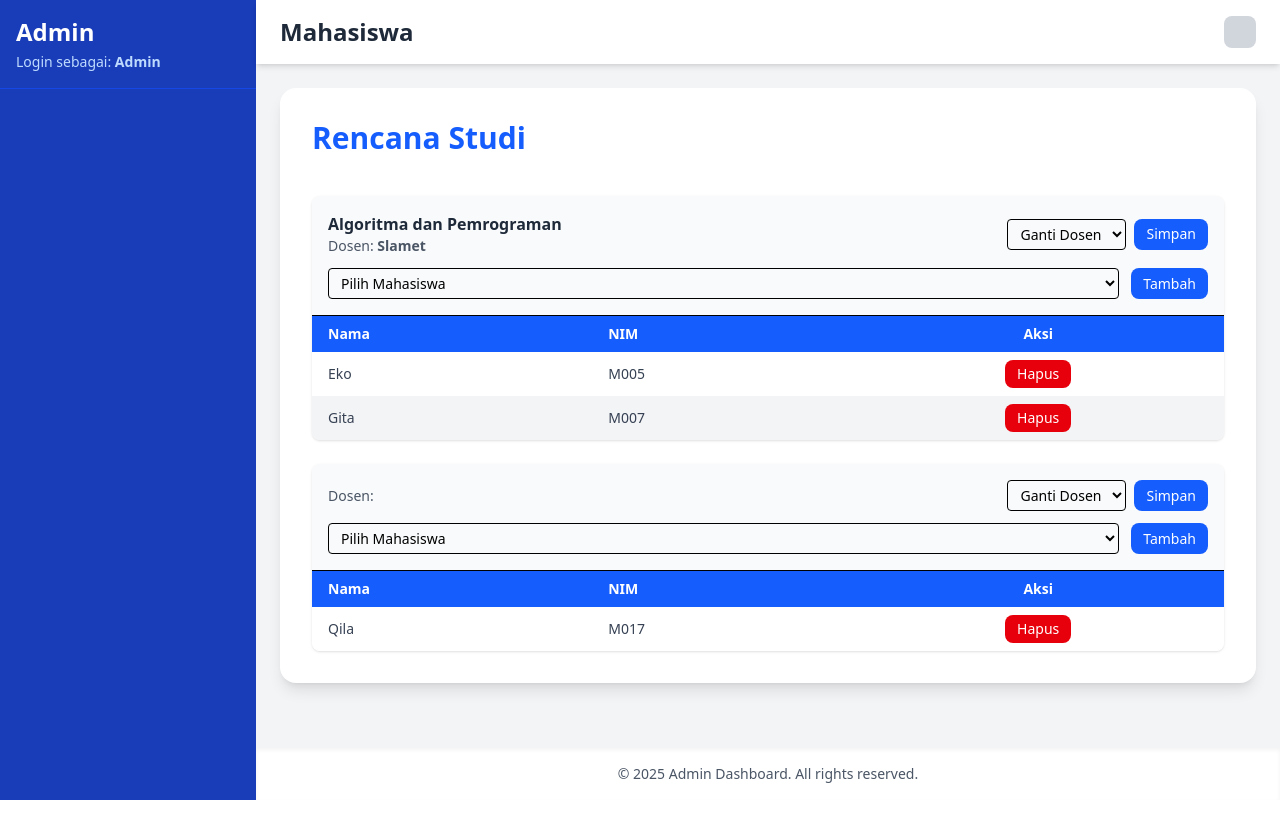
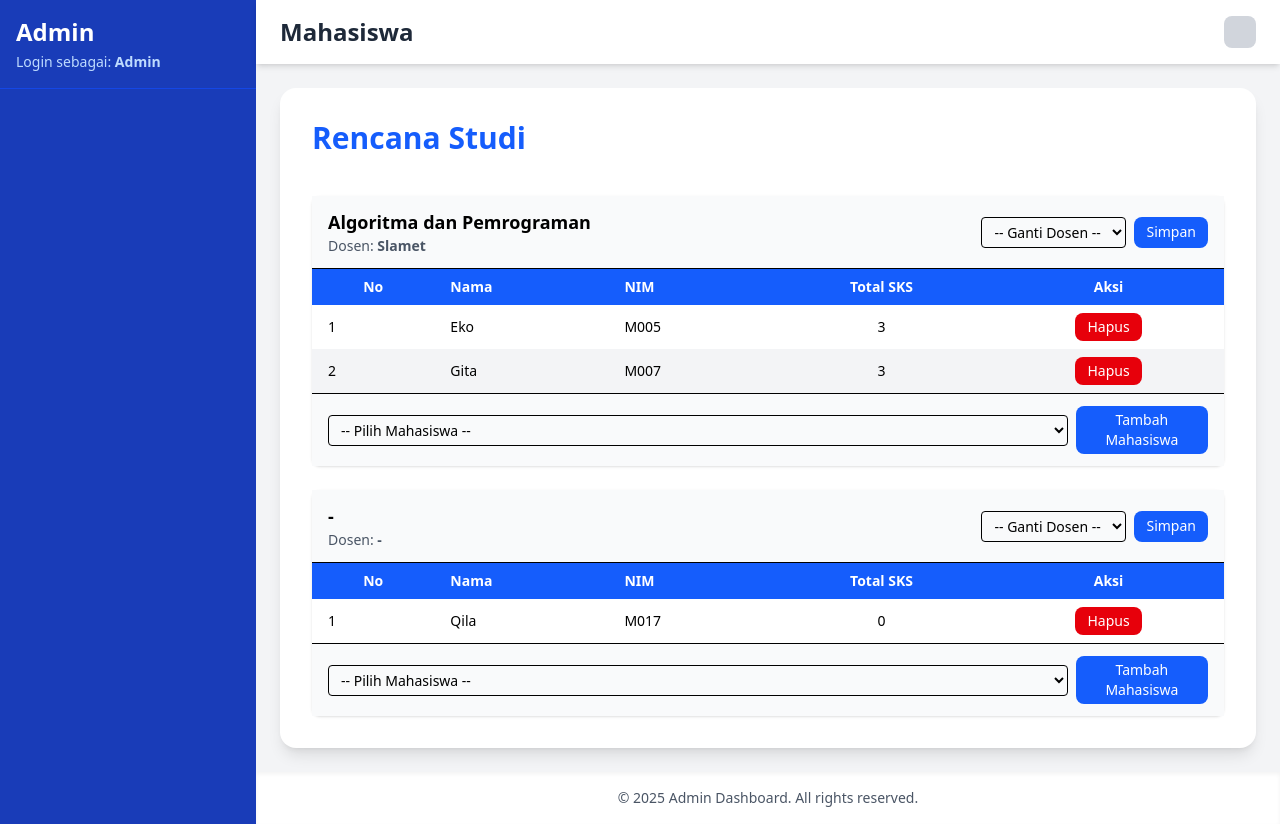
Before and after one commit to Dhiooonn/Pemrograman-sisi-klien, a React (Vite) app in the folder Project-ReactJS/: page /admin/rencana-studi in a window 1280 px wide. Before the commit the page ends 800 px from the top, so only its background shows below. Built offline with nearby package versions, Linux system fonts and the light colour scheme; data requests are answered from the project's data file; sample sign-in values are in the browser's storage.

Commit message:
feat: perbaikan RecanaStudi

```diff
--- a/Project-ReactJS/db.json
+++ b/Project-ReactJS/db.json
@@ -168,7 +168,8 @@
       "mata_kuliah_id": "2",
       "dosen_id": "3",
       "mahasiswa_ids": [
-        17
+        17,
+        "17"
       ],
       "id": 2
     }
--- a/Project-ReactJS/src/Pages/Admin/RencanaStudi/RencanaStudi.jsx
+++ b/Project-ReactJS/src/Pages/Admin/RencanaStudi/RencanaStudi.jsx
@@ -22,6 +22,7 @@ import { toastError, toastSuccess } from "@/Utils/Helpers/ToastHelpers";
 import { confirmDelete } from "@/Utils/Helpers/SwalHelpers";
 
 const RencanaStudi = () => {
+  /* ================= STATE & DATA ================= */
   const { user } = useAuthStateContext();
 
   const [kelas, setKelas] = useState([]);
@@ -34,12 +35,13 @@ const RencanaStudi = () => {
   const [form, setForm] = useState({ mata_kuliah_id: "", dosen_id: "" });
   const [isModalOpen, setIsModalOpen] = useState(false);
 
+  /* ================= FETCH DATA ================= */
   useEffect(() => {
     fetchData();
   }, []);
 
   const fetchData = async () => {
-    const [resKelas, resDosen, resMahasiswa, resMatkul] =
+    const [resKelas, resDosen, resMahasiswa, resMataKuliah] =
       await Promise.all([
         getAllKelas(),
         getAllDosen(),
@@ -50,96 +52,125 @@ const RencanaStudi = () => {
     setKelas(resKelas.data);
     setDosen(resDosen.data);
     setMahasiswa(resMahasiswa.data);
-    setMataKuliah(resMatkul.data);
+    setMataKuliah(resMataKuliah.data);
   };
 
-  const getMaxSksMahasiswa = (id) =>
+  /* ================= FILTER MATKUL ================= */
+  const mataKuliahSudahDipakai = kelas.map((k) => k.mata_kuliah_id);
+  const mataKuliahBelumAdaKelas = mataKuliah.filter(
+    (m) => !mataKuliahSudahDipakai.includes(m.id)
+  );
+
+  /* ================= UTIL SKS ================= */
+  const getMaxSks = (id) =>
     mahasiswa.find((m) => m.id === id)?.max_sks || 0;
 
-  const getMaxSksDosen = (id) =>
+  const getDosenMaxSks = (id) =>
     dosen.find((d) => d.id === id)?.max_sks || 0;
 
-  const handleAddMahasiswa = async (kls, mhsId) => {
+  /* ================= HANDLER ================= */
+  const handleAddMahasiswa = async (kelasItem, mhsId) => {
     if (!mhsId) return;
 
-    const sksMatkul =
-      mataKuliah.find((m) => m.id === kls.mata_kuliah_id)?.sks || 0;
+    const sks =
+      mataKuliah.find((m) => m.id === kelasItem.mata_kuliah_id)?.sks || 0;
 
-    const totalSks = kelas
+    const totalSksMahasiswa = kelas
       .filter((k) => k.mahasiswa_ids.includes(mhsId))
-      .reduce(
-        (sum, k) =>
-          sum +
-          (mataKuliah.find((m) => m.id === k.mata_kuliah_id)?.sks || 0),
-        0
-      );
+      .map(
+        (k) =>
+          mataKuliah.find((m) => m.id === k.mata_kuliah_id)?.sks || 0
+      )
+      .reduce((a, b) => a + b, 0);
 
-    if (totalSks + sksMatkul > getMaxSksMahasiswa(mhsId)) {
-      toastError("SKS mahasiswa melebihi batas");
+    const maxSks = getMaxSks(mhsId);
+
+    if (totalSksMahasiswa + sks > maxSks) {
+      toastError(`SKS melebihi batas maksimal (${maxSks})`);
       return;
     }
 
-    if (kls.mahasiswa_ids.includes(mhsId)) {
+    if (kelasItem.mahasiswa_ids.includes(mhsId)) {
       toastError("Mahasiswa sudah terdaftar");
       return;
     }
 
-    await updateKelas(kls.id, {
-      ...kls,
-      mahasiswa_ids: [...kls.mahasiswa_ids, mhsId],
+    await updateKelas(kelasItem.id, {
+      ...kelasItem,
+      mahasiswa_ids: [...kelasItem.mahasiswa_ids, mhsId],
     });
 
     toastSuccess("Mahasiswa ditambahkan");
-    setSelectedMhs((prev) => ({ ...prev, [kls.id]: "" }));
+    setSelectedMhs((prev) => ({ ...prev, [kelasItem.id]: "" }));
     fetchData();
   };
 
-  const handleDeleteMahasiswa = async (kls, mhsId) => {
-    await updateKelas(kls.id, {
-      ...kls,
-      mahasiswa_ids: kls.mahasiswa_ids.filter((id) => id !== mhsId),
+  const handleDeleteMahasiswa = async (kelasItem, mhsId) => {
+    await updateKelas(kelasItem.id, {
+      ...kelasItem,
+      mahasiswa_ids: kelasItem.mahasiswa_ids.filter(
+        (id) => id !== mhsId
+      ),
     });
+
     toastSuccess("Mahasiswa dihapus");
     fetchData();
   };
 
-  const handleChangeDosen = async (kls) => {
-    const dsnId = selectedDsn[kls.id];
+  const handleChangeDosen = async (kelasItem) => {
+    const dsnId = selectedDsn[kelasItem.id];
     if (!dsnId) return;
 
+    const totalSksDosen = kelas
+      .filter((k) => k.dosen_id === dsnId)
+      .map(
+        (k) =>
+          mataKuliah.find((m) => m.id === k.mata_kuliah_id)?.sks || 0
+      )
+      .reduce((a, b) => a + b, 0);
+
     const kelasSks =
-      mataKuliah.find((m) => m.id === kls.mata_kuliah_id)?.sks || 0;
+      mataKuliah.find((m) => m.id === kelasItem.mata_kuliah_id)?.sks || 0;
 
-    const totalSks = kelas
-      .filter((k) => k.dosen_id === dsnId)
-      .reduce(
-        (sum, k) =>
-          sum +
-          (mataKuliah.find((m) => m.id === k.mata_kuliah_id)?.sks || 0),
-        0
-      );
+    const maxSks = getDosenMaxSks(dsnId);
 
-    if (totalSks + kelasSks > getMaxSksDosen(dsnId)) {
-      toastError("SKS dosen melebihi batas");
+    if (totalSksDosen + kelasSks > maxSks) {
+      toastError(`Dosen melebihi batas maksimal SKS (${maxSks})`);
       return;
     }
 
-    await updateKelas(kls.id, { ...kls, dosen_id: dsnId });
+    await updateKelas(kelasItem.id, {
+      ...kelasItem,
+      dosen_id: dsnId,
+    });
+
     toastSuccess("Dosen diperbarui");
     fetchData();
   };
 
-  const handleDeleteKelas = (id) => {
+  const handleDeleteKelas = (kelasId) => {
     confirmDelete(async () => {
-      await deleteKelas(id);
+      await deleteKelas(kelasId);
       toastSuccess("Kelas dihapus");
       fetchData();
     });
   };
 
-  const handleSubmit = async () => {
+  /* ================= MODAL ================= */
+  const openAddModal = () => {
+    setForm({ mata_kuliah_id: "", dosen_id: "" });
+    setIsModalOpen(true);
+  };
+
+  const handleChange = (e) => {
+    setForm({ ...form, [e.target.name]: e.target.value });
+  };
+
+  const handleSubmit = async (e) => {
+    e.preventDefault();
+
     if (!form.mata_kuliah_id || !form.dosen_id) {
-      toastError("Form belum lengkap");
+      toastError("Form tidak lengkap");
       return;
     }
 
@@ -149,18 +180,15 @@ const RencanaStudi = () => {
     fetchData();
   };
 
-  const mataKuliahBelumAdaKelas = mataKuliah.filter(
-    (m) => !kelas.map((k) => k.mata_kuliah_id).includes(m.id)
-  );
-
+  /* ================= RENDER ================= */
   return (
     <>
       <Card>
         <div className="flex justify-between items-center mb-4">
           <Heading as="h2">Rencana Studi</Heading>
 
-          {user?.permission?.includes("rencana-studi.create") && (
-            <Button onClick={() => setIsModalOpen(true)}>
+          {user?.permission?.includes("rencana-studi.page") && (
+            <Button onClick={openAddModal}>
               + Tambah Kelas
             </Button>
           )}
@@ -185,10 +213,8 @@ const RencanaStudi = () => {
       <ModalRencanaStudi
         isOpen={isModalOpen}
         onClose={() => setIsModalOpen(false)}
+        onChange={handleChange}
         onSubmit={handleSubmit}
-        onChange={(e) =>
-          setForm({ ...form, [e.target.name]: e.target.value })
-        }
         form={form}
         dosen={dosen}
         mataKuliah={mataKuliahBelumAdaKelas}
--- a/Project-ReactJS/src/Pages/Admin/RencanaStudi/TableRencanaStudi.jsx
+++ b/Project-ReactJS/src/Pages/Admin/RencanaStudi/TableRencanaStudi.jsx
@@ -2,10 +2,10 @@ import Button from "@/Pages/Admin/Components/Button";
 import Select from "@/Pages/Admin/Components/Select";
 
 export default function TableRencanaStudi({
-  kelas = [],
-  mahasiswa = [],
-  dosen = [],
-  mataKuliah = [],
+  kelas,
+  mahasiswa,
+  dosen,
+  mataKuliah,
   selectedMhs,
   setSelectedMhs,
   selectedDsn,
@@ -15,12 +15,13 @@ export default function TableRencanaStudi({
   handleChangeDosen,
   handleDeleteKelas,
 }) {
-  if (kelas.length === 0)
+  if (kelas.length === 0) {
     return (
-      <p className="text-sm text-gray-500 italic">
+      <p className="text-sm italic text-gray-500">
         Belum ada kelas tersedia
       </p>
     );
+  }
 
   return (
     <div className="space-y-6">
@@ -31,32 +32,27 @@ export default function TableRencanaStudi({
         const dosenPengampu = dosen.find(
           (d) => d.id === kls.dosen_id
         );
-        const mhsInClass = (kls.mahasiswa_ids || [])
+        const mhsInClass = kls.mahasiswa_ids
           .map((id) => mahasiswa.find((m) => m.id === id))
           .filter(Boolean);
 
         return (
-          <div
-            key={kls.id}
-            className="rounded-lg bg-white shadow-sm overflow-hidden"
-          >
-            {/* HEADER + ACTION */}
-            <div className="px-4 py-4 bg-gray-50 border-b space-y-3">
-
-              {/* Info Matkul + Dosen */}
-              <div className="flex justify-between items-center">
+          <div key={kls.id} className="rounded-lg bg-white shadow">
+            {/* HEADER */}
+            <div className="flex justify-between items-center px-4 py-3 border-b bg-gray-50">
               <div>
-                  <h3 className="font-semibold text-gray-800">
-                    {matkul?.name}
+                <h3 className="text-lg font-semibold">
+                  {matkul?.name || "-"}
                 </h3>
                 <p className="text-sm text-gray-600">
-                    Dosen: <strong>{dosenPengampu?.name}</strong>
+                  Dosen: <strong>{dosenPengampu?.name || "-"}</strong>
                 </p>
               </div>
 
               <div className="flex gap-2">
                 <Select
                   size="sm"
+                  className="w-48"
                   value={selectedDsn[kls.id] || ""}
                   onChange={(e) =>
                     setSelectedDsn({
@@ -65,7 +61,7 @@ export default function TableRencanaStudi({
                     })
                   }
                 >
-                    <option value="">Ganti Dosen</option>
+                  <option value="">-- Ganti Dosen --</option>
                   {dosen.map((d) => (
                     <option key={d.id} value={d.id}>
                       {d.name}
@@ -84,33 +80,100 @@ export default function TableRencanaStudi({
                   <Button
                     size="sm"
                     variant="danger"
-                      onClick={() =>
-                        handleDeleteKelas(kls.id)
-                      }
+                    onClick={() => handleDeleteKelas(kls.id)}
                   >
-                      Hapus
+                    Hapus Kelas
                   </Button>
                 )}
               </div>
             </div>
 
-              {/* Tambah Mahasiswa (PINDAH KE ATAS) */}
-              <div className="flex flex-col sm:flex-row gap-3">
+            {/* TABLE */}
+            <table className="w-full text-sm">
+              <thead className="bg-blue-600 text-white">
+                <tr>
+                  <th className="py-2 px-4">No</th>
+                  <th className="py-2 px-4 text-left">Nama</th>
+                  <th className="py-2 px-4 text-left">NIM</th>
+                  <th className="py-2 px-4 text-center">Total SKS</th>
+                  <th className="py-2 px-4 text-center">Aksi</th>
+                </tr>
+              </thead>
+
+              <tbody>
+                {mhsInClass.length > 0 ? (
+                  mhsInClass.map((m, i) => {
+                    const totalSks = kelas
+                      .filter((k) =>
+                        k.mahasiswa_ids.includes(m.id)
+                      )
+                      .map(
+                        (k) =>
+                          mataKuliah.find(
+                            (mk) => mk.id === k.mata_kuliah_id
+                          )?.sks || 0
+                      )
+                      .reduce((a, b) => a + b, 0);
+
+                    return (
+                      <tr
+                        key={m.id}
+                        className={
+                          i % 2 === 0
+                            ? "bg-white"
+                            : "bg-gray-100"
+                        }
+                      >
+                        <td className="py-2 px-4">{i + 1}</td>
+                        <td className="py-2 px-4">{m.name}</td>
+                        <td className="py-2 px-4">{m.nim}</td>
+                        <td className="py-2 px-4 text-center">
+                          {totalSks}
+                        </td>
+                        <td className="py-2 px-4 text-center">
+                          <Button
+                            size="sm"
+                            variant="danger"
+                            onClick={() =>
+                              handleDeleteMahasiswa(kls, m.id)
+                            }
+                          >
+                            Hapus
+                          </Button>
+                        </td>
+                      </tr>
+                    );
+                  })
+                ) : (
+                  <tr>
+                    <td
+                      colSpan="5"
+                      className="py-3 text-center italic text-gray-500"
+                    >
+                      Belum ada mahasiswa
+                    </td>
+                  </tr>
+                )}
+              </tbody>
+            </table>
+
+            {/* ADD MAHASISWA */}
+            <div className="flex items-center gap-2 px-4 py-3 border-t bg-gray-50">
               <Select
                 size="sm"
+                className="w-56"
                 value={selectedMhs[kls.id] || ""}
                 onChange={(e) =>
                   setSelectedMhs({
                     ...selectedMhs,
-                      [kls.id]: Number(e.target.value),
+                    [kls.id]: e.target.value,
                   })
                 }
-                  className="flex-1"
               >
-                  <option value="">Pilih Mahasiswa</option>
+                <option value="">-- Pilih Mahasiswa --</option>
                 {mahasiswa.map((m) => (
                   <option key={m.id} value={m.id}>
-                      {m.name}
+                    {m.name} ({m.nim})
                   </option>
                 ))}
               </Select>
@@ -118,68 +181,12 @@ export default function TableRencanaStudi({
               <Button
                 size="sm"
                 onClick={() =>
-                    handleAddMahasiswa(
-                      kls,
-                      selectedMhs[kls.id]
-                    )
+                  handleAddMahasiswa(kls, selectedMhs[kls.id])
                 }
               >
-                  Tambah
+                Tambah Mahasiswa
               </Button>
             </div>
-            </div>
-
-            {/* TABLE MAHASISWA */}
-            <table className="w-full text-sm text-gray-700">
-              <thead className="bg-blue-600 text-white">
-                <tr>
-                  <th className="py-2 px-4 text-left">Nama</th>
-                  <th className="py-2 px-4 text-left">NIM</th>
-                  <th className="py-2 px-4 text-center">Aksi</th>
-                </tr>
-              </thead>
-
-              <tbody>
-                {mhsInClass.length === 0 && (
-                  <tr>
-                    <td
-                      colSpan="3"
-                      className="py-4 text-center text-gray-500"
-                    >
-                      Belum ada mahasiswa
-                    </td>
-                  </tr>
-                )}
-
-                {mhsInClass.map((m, index) => (
-                  <tr
-                    key={m.id}
-                    className={`${
-                      index % 2 === 0
-                        ? "bg-white"
-                        : "bg-gray-100"
-                    } hover:bg-blue-50 transition-colors duration-200`}
-                  >
-                    <td className="py-2 px-4">{m.name}</td>
-                    <td className="py-2 px-4">{m.nim}</td>
-                    <td className="py-2 px-4 text-center">
-                      <Button
-                        size="sm"
-                        variant="danger"
-                        onClick={() =>
-                          handleDeleteMahasiswa(
-                            kls,
-                            m.id
-                          )
-                        }
-                      >
-                        Hapus
-                      </Button>
-                    </td>
-                  </tr>
-                ))}
-              </tbody>
-            </table>
           </div>
         );
       })}
```
Also changed, not shown: Project-ReactJS/src/Pages/Admin/RencanaStudi/ModalRencanaStudi.jsx (+20 -34 lines). Lines whose indentation alone changed are shown as unchanged.
